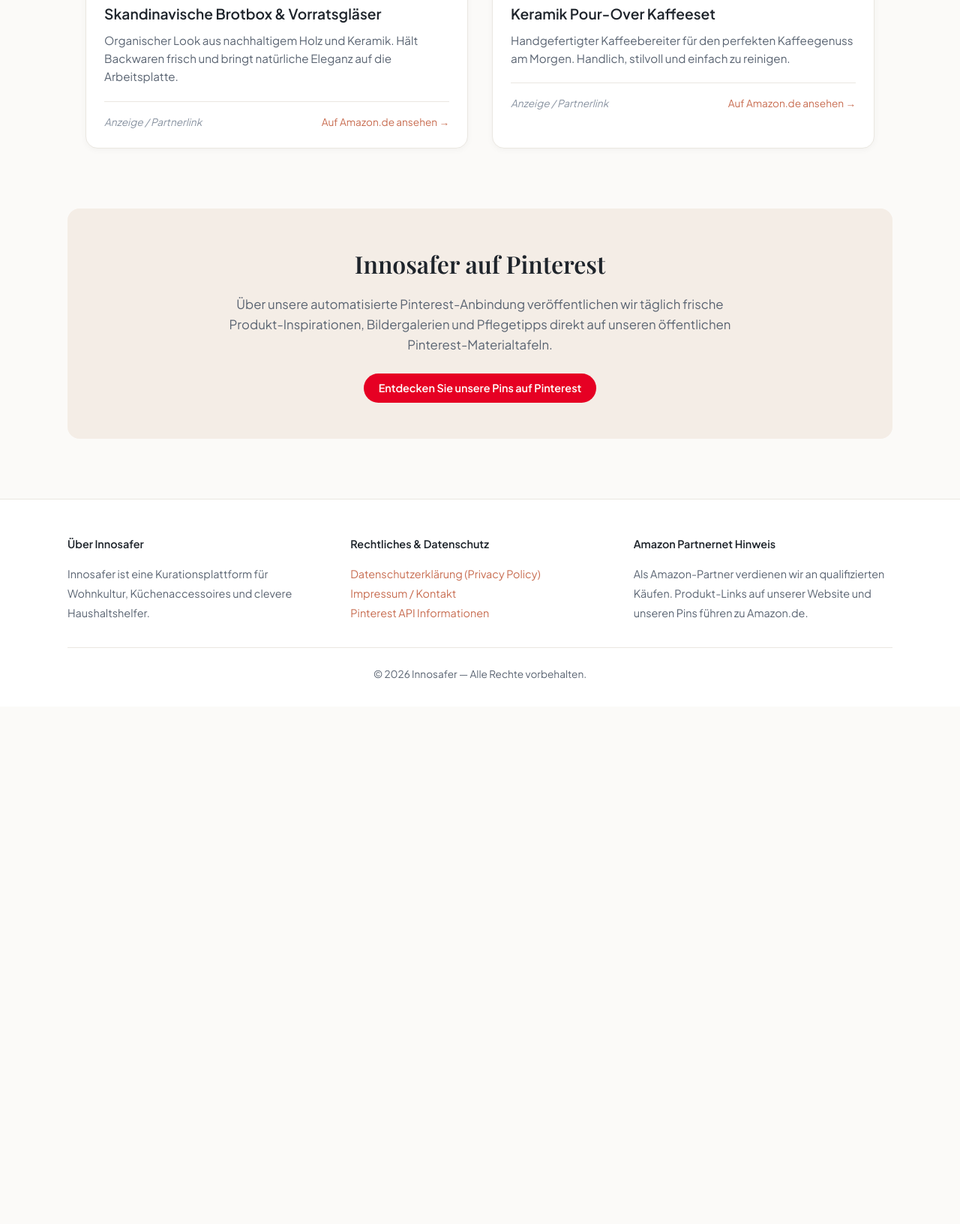
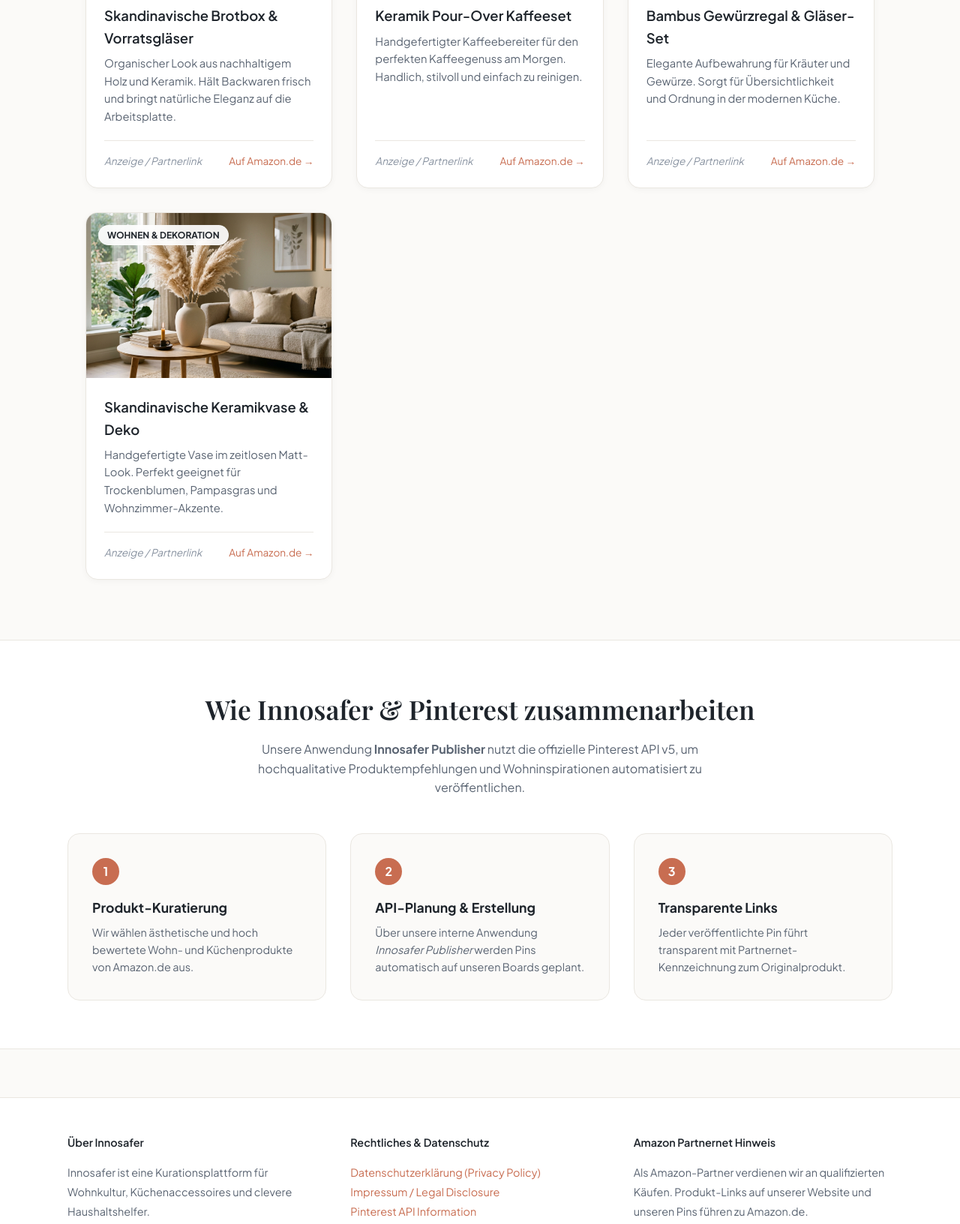
Before and after one commit to innosafer/innosafer, a plain HTML site: page index.html in a window 1280 px wide. Shown: the part 799-2431 px from the top of the page at 75% size. Before the commit the page ends 1741 px from the top, so only its background shows below. Drawn offline with nearby package versions, Linux system fonts and the light colour scheme; a web font is replaced by a local one.

Commit message:
Add files via upload

```diff
--- a/index.html
+++ b/index.html
@@ -3,7 +3,7 @@
 <head>
   <meta charset="utf-8">
   <meta name="viewport" content="width=device-width, initial-scale=1.0">
-  <title>Innosafer — Curated Home & Kitchen Inspiration</title>
+  <title>Innosafer — Curated Home &amp; Kitchen Inspiration</title>
   <meta name="description" content="Innosafer kuratiert stilvolle Wohn- und Küchenprodukte von Amazon.de. Entdecken Sie handverlesene Ideen, Organisationstipps und Inspiration für Ihr Zuhause.">
 
   <!-- Favicon -->
@@ -52,7 +52,7 @@
     }
 
     header {
-      background: rgba(255, 255, 255, 0.85);
+      background: rgba(255, 255, 255, 0.9);
       backdrop-filter: blur(12px);
       border-bottom: 1px solid var(--border-color);
       position: sticky;
@@ -126,7 +126,7 @@
 
     .hero {
       max-width: 1100px;
-      margin: 3rem auto 2rem;
+      margin: 3.5rem auto 2.5rem;
       padding: 0 1.5rem;
       text-align: center;
     }
@@ -146,7 +146,7 @@
 
     .hero h1 {
       font-family: 'Playfair Display', serif;
-      font-size: 3rem;
+      font-size: 3.2rem;
       font-weight: 600;
       line-height: 1.2;
       color: var(--text-dark);
@@ -156,7 +156,7 @@
     .hero p {
       font-size: 1.15rem;
       color: var(--text-muted);
-      max-width: 680px;
+      max-width: 720px;
       margin: 0 auto 2rem;
     }
 
@@ -167,17 +167,19 @@
     }
 
     .section-title {
-      font-size: 1.6rem;
+      font-size: 1.8rem;
       font-weight: 700;
       margin-bottom: 2rem;
       display: flex;
       align-items: center;
       justify-content: space-between;
+      flex-wrap: wrap;
+      gap: 1rem;
     }
 
     .grid {
       display: grid;
-      grid-template-columns: repeat(auto-fit, minmax(320px, 1fr));
+      grid-template-columns: repeat(auto-fit, minmax(260px, 1fr));
       gap: 2rem;
     }
 
@@ -187,7 +189,9 @@
       border-radius: var(--radius);
       overflow: hidden;
       box-shadow: var(--shadow-sm);
-      transition: transform 0.25 ease, box-shadow 0.25s ease;
+      transition: transform 0.25s ease, box-shadow 0.25s ease;
+      display: flex;
+      flex-direction: column;
     }
 
     .card:hover {
@@ -198,7 +202,7 @@
     .card-img-wrapper {
       position: relative;
       width: 100%;
-      height: 240px;
+      height: 220px;
       overflow: hidden;
     }
 
@@ -210,14 +214,14 @@
     }
 
     .card:hover .card-img-wrapper img {
-      transform: scale(1.03);
+      transform: scale(1.04);
     }
 
     .card-tag {
       position: absolute;
       top: 1rem;
       left: 1rem;
-      background: rgba(255, 255, 255, 0.9);
+      background: rgba(255, 255, 255, 0.92);
       backdrop-filter: blur(4px);
       color: var(--text-dark);
       font-size: 0.75rem;
@@ -229,19 +233,23 @@
 
     .card-content {
       padding: 1.5rem;
+      display: flex;
+      flex-direction: column;
+      flex-grow: 1;
     }
 
     .card-title {
-      font-size: 1.2rem;
+      font-size: 1.15rem;
       font-weight: 600;
       margin-bottom: 0.5rem;
       color: var(--text-dark);
     }
 
     .card-desc {
-      font-size: 0.95rem;
+      font-size: 0.92rem;
       color: var(--text-muted);
       margin-bottom: 1.25rem;
+      flex-grow: 1;
     }
 
     .card-footer {
@@ -258,26 +266,70 @@
       font-style: italic;
     }
 
-    .features-banner {
-      background: #f4ede6;
-      border-radius: var(--radius);
-      padding: 3rem 2rem;
-      max-width: 1100px;
-      margin: 0 auto 5rem;
-      text-align: center;
+    .workflow-section {
+      background: #ffffff;
+      border-top: 1px solid var(--border-color);
+      border-bottom: 1px solid var(--border-color);
+      padding: 4rem 1.5rem;
+      margin-bottom: 4rem;
     }
 
-    .features-banner h2 {
+    .workflow-container {
+      max-width: 1100px;
+      margin: 0 auto;
+    }
+
+    .workflow-header {
+      text-align: center;
+      margin-bottom: 3rem;
+    }
+
+    .workflow-header h2 {
       font-family: 'Playfair Display', serif;
-      font-size: 2rem;
+      font-size: 2.2rem;
+      margin-bottom: 0.75rem;
+    }
+
+    .workflow-header p {
+      color: var(--text-muted);
+      max-width: 680px;
+      margin: 0 auto;
+    }
+
+    .steps-grid {
+      display: grid;
+      grid-template-columns: repeat(auto-fit, minmax(280px, 1fr));
+      gap: 2rem;
+    }
+
+    .step-card {
+      background: var(--bg-main);
+      border: 1px solid var(--border-color);
+      padding: 2rem;
+      border-radius: var(--radius);
+    }
+
+    .step-number {
+      width: 36px;
+      height: 36px;
+      background: var(--primary);
+      color: #fff;
+      border-radius: 50%;
+      display: flex;
+      align-items: center;
+      justify-content: center;
+      font-weight: 700;
       margin-bottom: 1rem;
     }
 
-    .features-banner p {
+    .step-card h3 {
+      font-size: 1.1rem;
+      margin-bottom: 0.5rem;
+    }
+
+    .step-card p {
+      font-size: 0.9rem;
       color: var(--text-muted);
-      max-width: 700px;
-      margin: 0 auto 1.5rem;
-      font-size: 1.05rem;
     }
 
     footer {
@@ -333,8 +385,8 @@
         <span class="brand-title">Innosafer</span>
       </a>
       <div class="nav-links">
-        <a href="#showcase">Kollektioner</a>
-        <a href="#about">Om os</a>
+        <a href="#showcase">Kollektionen</a>
+        <a href="#workflow">Pinterest API</a>
         <a href="privacy.html">Datenschutz &amp; Impressum</a>
         <a href="https://www.pinterest.de/" target="_blank" rel="noopener" class="btn-pinterest">
           <svg width="16" height="16" fill="currentColor" viewBox="0 0 24 24"><path d="M12 0C5.373 0 0 5.372 0 12c0 5.084 3.163 9.426 7.627 11.174-.105-.949-.2-2.405.042-3.441.218-.937 1.407-5.965 1.407-5.965s-.359-.719-.359-1.782c0-1.668.967-2.914 2.171-2.914 1.023 0 1.518.769 1.518 1.69 0 1.029-.655 2.568-.994 3.995-.283 1.194.599 2.169 1.777 2.169 2.133 0 3.772-2.249 3.772-5.495 0-2.873-2.064-4.882-5.012-4.882-3.414 0-5.418 2.561-5.418 5.207 0 1.031.397 2.138.893 2.738.098.119.112.224.083.345-.09.375-.293 1.199-.334 1.363-.053.225-.172.271-.401.165-1.495-.69-2.433-2.878-2.433-4.646 0-3.776 2.748-7.252 7.92-7.252 4.158 0 7.392 2.967 7.392 6.923 0 4.135-2.607 7.462-6.229 7.462-1.216 0-2.354-.629-2.758-1.379l-.749 2.848c-.269 1.045-1.004 2.352-1.498 3.146C9.57 23.812 10.763 24 12 24c6.627 0 12-5.373 12-12 0-6.628-5.373-12-12-12z"/></svg>
@@ -354,10 +406,10 @@
     </p>
   </section>
 
-  <!-- Product Showcase -->
+  <!-- Product Showcase Grid -->
   <section class="showcase" id="showcase">
     <div class="section-title">
-      <h2>Kurierte Fundstücke</h2>
+      <h2>Kurierte Fundstücke &amp; Empfehlungen</h2>
     </div>
 
     <div class="grid">
@@ -374,7 +426,7 @@
           </p>
           <div class="card-footer">
             <span class="affiliate-badge">Anzeige / Partnerlink</span>
-            <a href="https://www.amazon.de/" target="_blank" rel="nofollow noopener">Auf Amazon.de ansehen &rarr;</a>
+            <a href="https://www.amazon.de/" target="_blank" rel="nofollow noopener">Auf Amazon.de &rarr;</a>
           </div>
         </div>
       </div>
@@ -392,23 +444,79 @@
           </p>
           <div class="card-footer">
             <span class="affiliate-badge">Anzeige / Partnerlink</span>
-            <a href="https://www.amazon.de/" target="_blank" rel="nofollow noopener">Auf Amazon.de ansehen &rarr;</a>
+            <a href="https://www.amazon.de/" target="_blank" rel="nofollow noopener">Auf Amazon.de &rarr;</a>
+          </div>
+        </div>
+      </div>
+
+      <!-- Card 3 -->
+      <div class="card">
+        <div class="card-img-wrapper">
+          <span class="card-tag">Gewürz-Organisation</span>
+          <img src="product_spices.jpg" alt="Bambus Gewürzregal mit Gläsern">
+        </div>
+        <div class="card-content">
+          <h3 class="card-title">Bambus Gewürzregal &amp; Gläser-Set</h3>
+          <p class="card-desc">
+            Elegante Aufbewahrung für Kräuter und Gewürze. Sorgt für Übersichtlichkeit und Ordnung in der modernen Küche.
+          </p>
+          <div class="card-footer">
+            <span class="affiliate-badge">Anzeige / Partnerlink</span>
+            <a href="https://www.amazon.de/" target="_blank" rel="nofollow noopener">Auf Amazon.de &rarr;</a>
+          </div>
+        </div>
+      </div>
+
+      <!-- Card 4 -->
+      <div class="card">
+        <div class="card-img-wrapper">
+          <span class="card-tag">Wohnen &amp; Dekoration</span>
+          <img src="product_living.jpg" alt="Keramik Vase mit Pampasgras">
+        </div>
+        <div class="card-content">
+          <h3 class="card-title">Skandinavische Keramikvase &amp; Deko</h3>
+          <p class="card-desc">
+            Handgefertigte Vase im zeitlosen Matt-Look. Perfekt geeignet für Trockenblumen, Pampasgras und Wohnzimmer-Akzente.
+          </p>
+          <div class="card-footer">
+            <span class="affiliate-badge">Anzeige / Partnerlink</span>
+            <a href="https://www.amazon.de/" target="_blank" rel="nofollow noopener">Auf Amazon.de &rarr;</a>
           </div>
         </div>
       </div>
     </div>
   </section>
 
-  <!-- Pinterest Integration Info Banner -->
-  <section class="features-banner" id="about">
-    <h2>Innosafer auf Pinterest</h2>
-    <p>
-      Über unsere automatisierte Pinterest-Anbindung veröffentlichen wir täglich frische Produkt-Inspirationen,
-      Bildergalerien und Pflegetipps direkt auf unseren öffentlichen Pinterest-Materialtafeln.
-    </p>
-    <a href="https://www.pinterest.de/" target="_blank" rel="noopener" class="btn-pinterest">
-      Entdecken Sie unsere Pins auf Pinterest
-    </a>
+  <!-- How Innosafer & Pinterest Work Together (API Workflow for Reviewers) -->
+  <section class="workflow-section" id="workflow">
+    <div class="workflow-container">
+      <div class="workflow-header">
+        <h2>Wie Innosafer &amp; Pinterest zusammenarbeiten</h2>
+        <p>
+          Unsere Anwendung <strong>Innosafer Publisher</strong> nutzt die offizielle Pinterest API v5, um hochqualitative Produktempfehlungen und Wohninspirationen automatisiert zu veröffentlichen.
+        </p>
+      </div>
+
+      <div class="steps-grid">
+        <div class="step-card">
+          <div class="step-number">1</div>
+          <h3>Produkt-Kuratierung</h3>
+          <p>Wir wählen ästhetische und hoch bewertete Wohn- und Küchenprodukte von Amazon.de aus.</p>
+        </div>
+
+        <div class="step-card">
+          <div class="step-number">2</div>
+          <h3>API-Planung &amp; Erstellung</h3>
+          <p>Über unsere interne Anwendung <em>Innosafer Publisher</em> werden Pins automatisch auf unseren Boards geplant.</p>
+        </div>
+
+        <div class="step-card">
+          <div class="step-number">3</div>
+          <h3>Transparente Links</h3>
+          <p>Jeder veröffentlichte Pin führt transparent mit Partnernet-Kennzeichnung zum Originalprodukt.</p>
+        </div>
+      </div>
+    </div>
   </section>
 
   <!-- Footer -->
@@ -424,8 +532,8 @@
         <h4>Rechtliches &amp; Datenschutz</h4>
         <ul>
           <li><a href="privacy.html">Datenschutzerklärung (Privacy Policy)</a></li>
-          <li><a href="privacy.html#impressum">Impressum / Kontakt</a></li>
-          <li><a href="privacy.html#pinterest-api">Pinterest API Informationen</a></li>
+          <li><a href="privacy.html#impressum">Impressum / Legal Disclosure</a></li>
+          <li><a href="privacy.html#pinterest-api">Pinterest API Information</a></li>
         </ul>
       </div>
       <div class="footer-col">
@@ -437,7 +545,7 @@
     </div>
 
     <div class="footer-bottom">
-      &copy; 2026 Innosafer — Alle Rechte vorbehalten.
+      &copy; 2026 Innosafer — Alle Rechte vorbehalten. | Connected via Pinterest API v5.
     </div>
   </footer>
 
```
Also changed, not shown: privacy.html (+40 -25 lines), product_living.jpg (added), product_spices.jpg (added).
